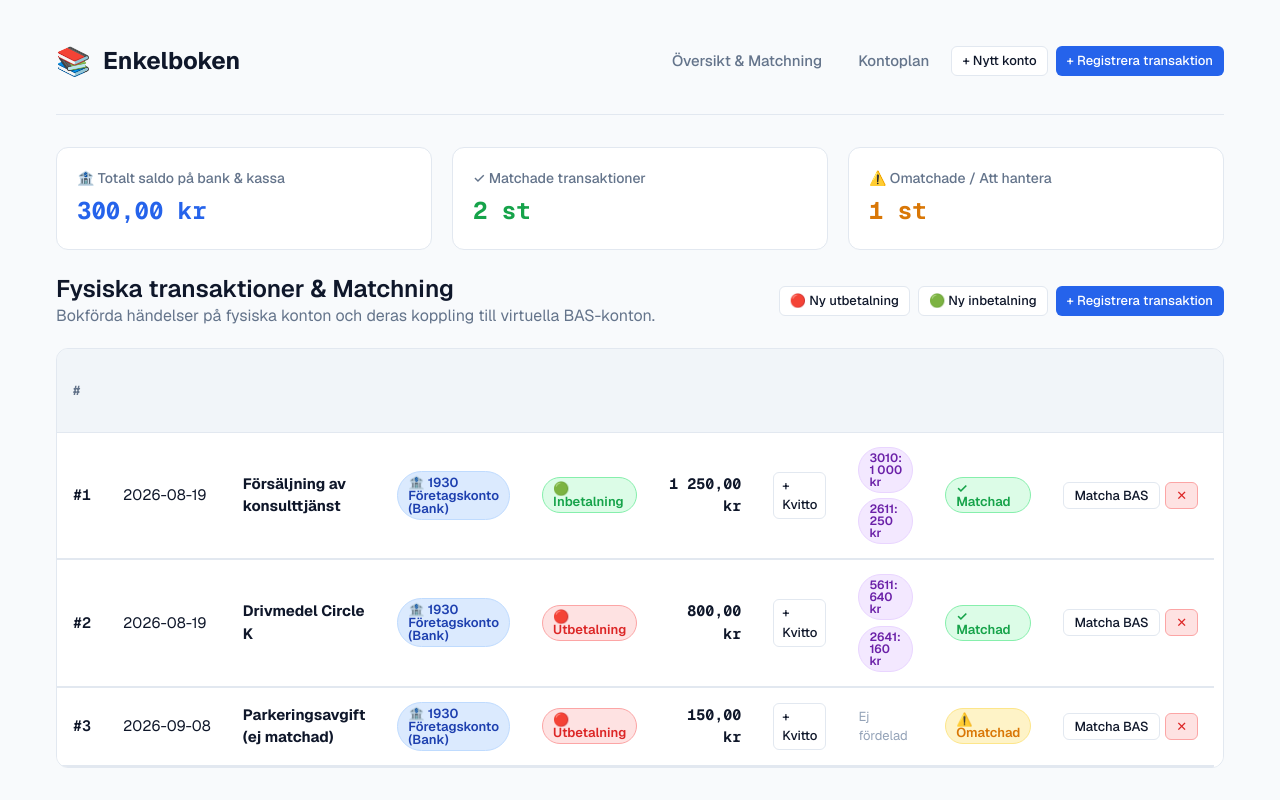
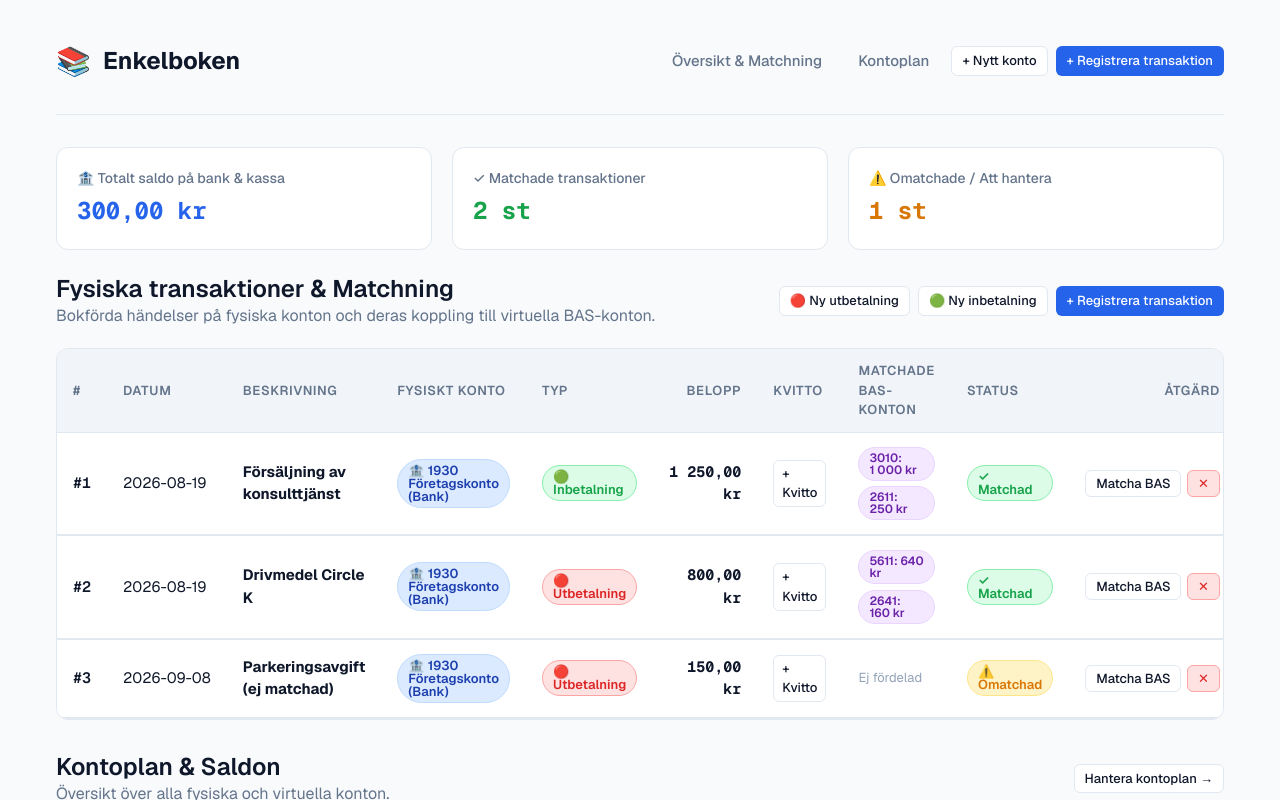
Before and after one commit to jesperlamberg/enklaboken, a Next.js app in the folder frontend/: page / in a window 1280 px wide. Shown: the top 800 px of the page. Built offline with nearby package versions, Linux system fonts and the light colour scheme.

Commit message:
Removed tbody error

```diff
--- a/frontend/app/components/TransactionsTable.tsx
+++ b/frontend/app/components/TransactionsTable.tsx
@@ -190,7 +190,6 @@ export function TransactionsTable({ transactions, accounts }: TransactionsTableP
             <th className="text-right">Åtgärd</th>
           </tr>
         </thead>
-        <tbody>
           {transactions.length === 0 ? (
             <tr>
               <td colSpan={10} className="text-center" style={{ padding: "2.5rem", color: "var(--text-muted)" }}>
@@ -474,7 +473,6 @@ export function TransactionsTable({ transactions, accounts }: TransactionsTableP
               );
             })
           )}
-        </tbody>
       </table>
     </div>
   );
```
